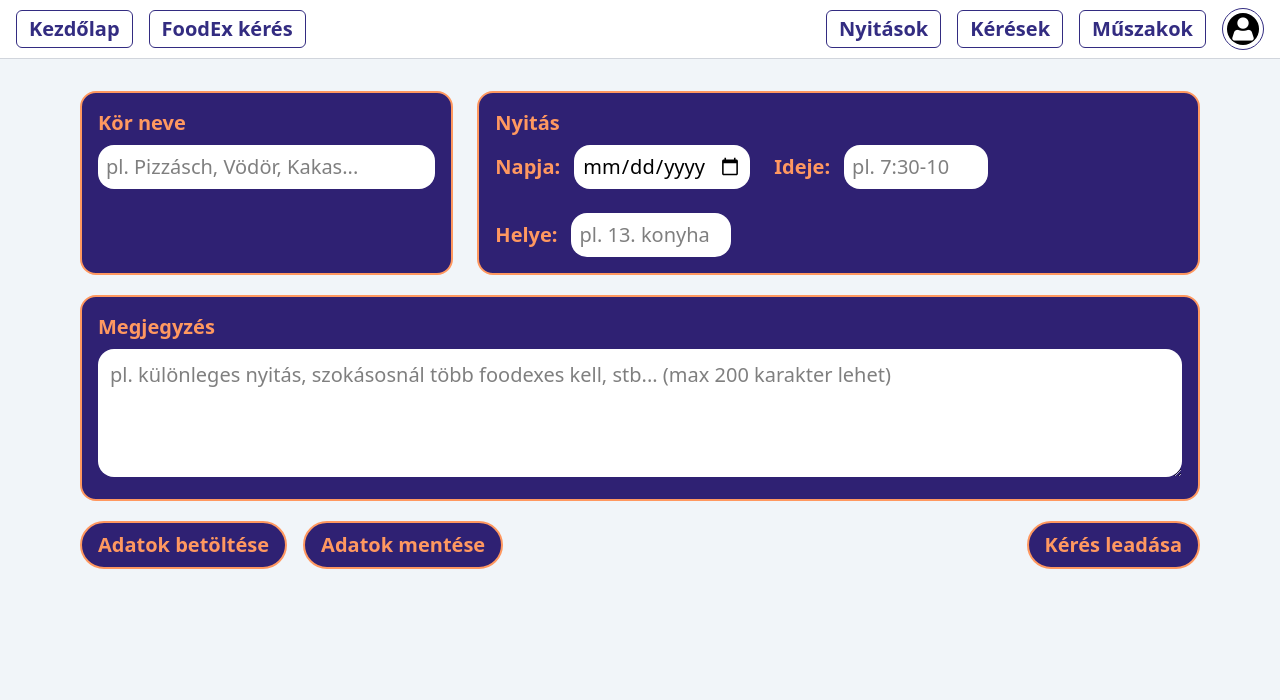
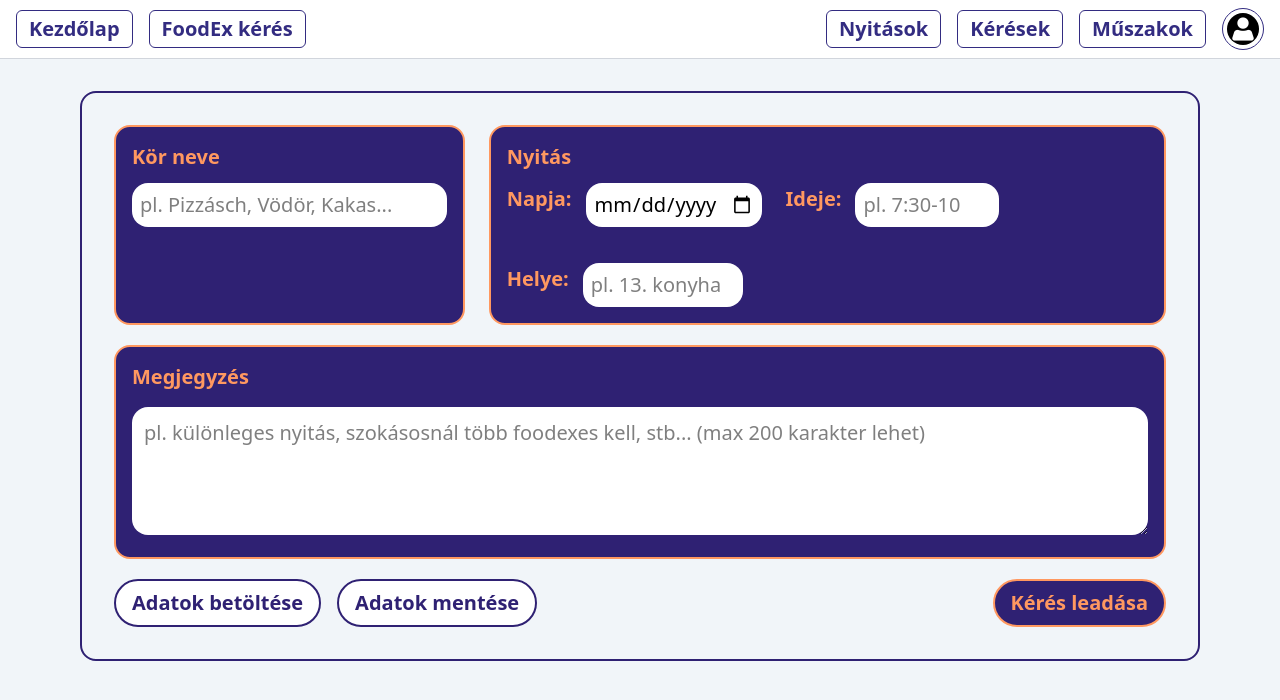
Before and after one commit to kir-dev/foodex-web, a Next.js app in the folder apps/frontend/: page /requesting in a window 1280 px wide. Shown: the top 700 px of the page. Built offline with nearby package versions, Linux system fonts and the light colour scheme.

Commit message:
Style logika javítása (+ Input, Label tsx); Gombok elkülönítése; Kinézet apróbb javításai

```diff
--- a/apps/frontend/src/app/requesting/page.tsx
+++ b/apps/frontend/src/app/requesting/page.tsx
@@ -1,62 +1,60 @@
 'use client';
-import {
-  boxContainer,
-  inputFullWidth,
-  inputLarge,
-  inputMedium,
-  inputSmall,
-  labelStyle,
-  sectionLabel,
-} from '@/app/requesting/requestingStyles';
+
 import Button from '@/components/button';
+import { StyledInput } from '@/components/styledInput';
+import { StyledLabel } from '@/components/styledLabel';
 
 export default function RequestingPage() {
   return (
     <div className='px-[80px] py-8 flex flex-col items-center'>
-      <div className='w-full max-w-[1200px] space-y-5'>
+      <div className='w-full max-w-[1280px] border-2 border-[#2f2173] rounded-2xl p-8'>
         {/* Kör neve + Nyitás */}
-        <div className='flex flex-col md:flex-row gap-6'>
-          <div className={`${boxContainer} w-full md:w-1/3`}>
-            <label className={sectionLabel}>Kör neve</label>
-            <input type='text' placeholder='pl. Pizzásch, Vödör, Kakas...' className={inputFullWidth} />
+        <div className='flex flex-col md:flex-row gap-6 pb-5'>
+          {/* Kör neve */}
+          <div className='bg-[#2f2173] text-white p-4 rounded-2xl border-2 border-[#ff9860] w-full md:w-1/3'>
+            <StyledLabel>Kör neve</StyledLabel>
+            <StyledInput type='text' placeholder='pl. Pizzásch, Vödör, Kakas...' size='full' />
           </div>
 
-          <div className={`${boxContainer} flex-1`}>
-            <label className={sectionLabel}>Nyitás</label>
+          {/* Nyitás */}
+          <div className='bg-[#2f2173] text-white p-4 rounded-2xl border-2 border-[#ff9860] flex-1'>
+            <StyledLabel>Nyitás</StyledLabel>
             <div className='flex flex-wrap gap-6 items-center'>
               <div className='flex items-center gap-3.5'>
-                <label className={labelStyle}>Napja:</label>
-                <input type='date' className={inputLarge} />
+                <StyledLabel>Napja:</StyledLabel>
+                <StyledInput type='date' size='large' />
               </div>
+
               <div className='flex items-center gap-3.5'>
-                <label className={labelStyle}>Ideje:</label>
-                <input type='text' placeholder='pl. 7:30-10' className={inputSmall} />
+                <StyledLabel>Ideje:</StyledLabel>
+                <StyledInput type='text' placeholder='pl. 7:30-10' size='small' />
               </div>
+
               <div className='flex items-center gap-3.5'>
-                <label className={labelStyle}>Helye:</label>
-                <input type='text' placeholder='pl. 13. konyha' className={inputMedium} />
+                <StyledLabel>Helye:</StyledLabel>
+                <StyledInput type='text' placeholder='pl. 13. konyha' size='medium' />
               </div>
             </div>
           </div>
         </div>
 
         {/* Megjegyzés */}
-        <div className={boxContainer}>
-          <label className={sectionLabel}>Megjegyzés</label>
+        <div className='bg-[#2f2173] text-white p-4 rounded-2xl border-2 border-[#ff9860] mb-5'>
+          <StyledLabel>Megjegyzés</StyledLabel>
           <textarea
             placeholder='pl. különleges nyitás, szokásosnál több foodexes kell, stb... (max 200 karakter lehet)'
             maxLength={200}
-            className='bg-white w-full p-3 rounded-2xl text-black text-xl h-32'
+            className='bg-white w-full p-3 rounded-2xl text-black text-xl h-32 mt-4'
           />
         </div>
 
         {/* Gombok */}
         <div className='flex justify-between items-center'>
           <div className='flex gap-4'>
-            <Button label='Adatok betöltése' />
-            <Button label='Adatok mentése' />
+            <Button label='Adatok betöltése' variant='secondary' />
+            <Button label='Adatok mentése' variant='secondary' />
           </div>
-          <Button label='Kérés leadása' />
+          <Button label='Kérés leadása' variant='primary' />
         </div>
       </div>
     </div>
--- a/apps/frontend/src/app/requesting/requestingStyles.ts
+++ /dev/null
@@ -1,12 +0,0 @@
-export const inputBase = 'bg-white p-2 rounded-2xl text-black text-xl';
-
-export const inputFullWidth = `${inputBase} w-full`;
-export const inputSmall = `${inputBase} w-36`;
-export const inputMedium = `${inputBase} w-40`;
-export const inputLarge = `${inputBase} w-44`;
-
-export const boxContainer = 'bg-[#2f2173] text-white p-4 rounded-2xl border-2 border-[#ff9860]';
-
-export const labelStyle = 'text-[#ff9860] font-semibold text-xl';
-
-export const sectionLabel = `${labelStyle} block mb-2`;
--- a/apps/frontend/src/components/button.tsx
+++ b/apps/frontend/src/components/button.tsx
@@ -1,20 +1,26 @@
+import clsx from 'clsx';
 import React from 'react';
+
+export type ButtonVariant = 'primary' | 'secondary';
 
 interface ButtonProps {
   label: string;
   onClick?: () => void;
   type?: 'button' | 'submit' | 'reset';
   className?: string;
+  variant?: ButtonVariant;
 }
 
-const Button: React.FC<ButtonProps> = ({ label, onClick, type = 'button', className = '' }) => {
+const Button: React.FC<ButtonProps> = ({ label, onClick, type = 'button', className = '', variant = 'primary' }) => {
+  const baseClasses = 'font-semibold text-xl px-4 py-2 rounded-full border-2 transition-all';
+
+  const variantClasses = {
+    primary: 'bg-[#2f2173] text-[#ff9860] border-[#ff9860] hover:bg-[#3d2d91]',
+    secondary: 'bg-white text-[#2f2173] border-[#2f2173] hover:bg-[#2f2173] hover:text-[#ff9860]',
+  };
+
   return (
-    <button
-      type={type}
-      onClick={onClick}
-      className={`bg-[#2f2173] text-[#ff9860] font-semibold text-xl px-4 py-2
-                  rounded-full border-2 border-[#ff9860] hover:bg-[#3d2d91] transition-all ${className}`}
-    >
+    <button type={type} onClick={onClick} className={clsx(baseClasses, variantClasses[variant], className)}>
       {label}
     </button>
   );
--- /dev/null
+++ b/apps/frontend/src/components/styledInput.tsx
@@ -0,0 +1,26 @@
+import { HTMLInputTypeAttribute } from 'react';
+
+type InputSize = 'full' | 'small' | 'medium' | 'large';
+
+interface StyledInputProps {
+  type: HTMLInputTypeAttribute;
+  placeholder?: string;
+  size?: InputSize;
+}
+
+export function StyledInput({ type, placeholder, size = 'full' }: StyledInputProps) {
+  const sizeClasses: Record<InputSize, string> = {
+    full: 'w-full',
+    small: 'w-36',
+    medium: 'w-40',
+    large: 'w-44',
+  };
+
+  return (
+    <input
+      type={type}
+      placeholder={placeholder}
+      className={`bg-white p-2 rounded-2xl text-black text-xl mt-3 ${sizeClasses[size]}`}
+    />
+  );
+}
--- /dev/null
+++ b/apps/frontend/src/components/styledLabel.tsx
@@ -0,0 +1,3 @@
+export function StyledLabel({ children }: { children: React.ReactNode }) {
+  return <label className='text-[#ff9860] font-semibold text-xl'>{children}</label>;
+}
```
